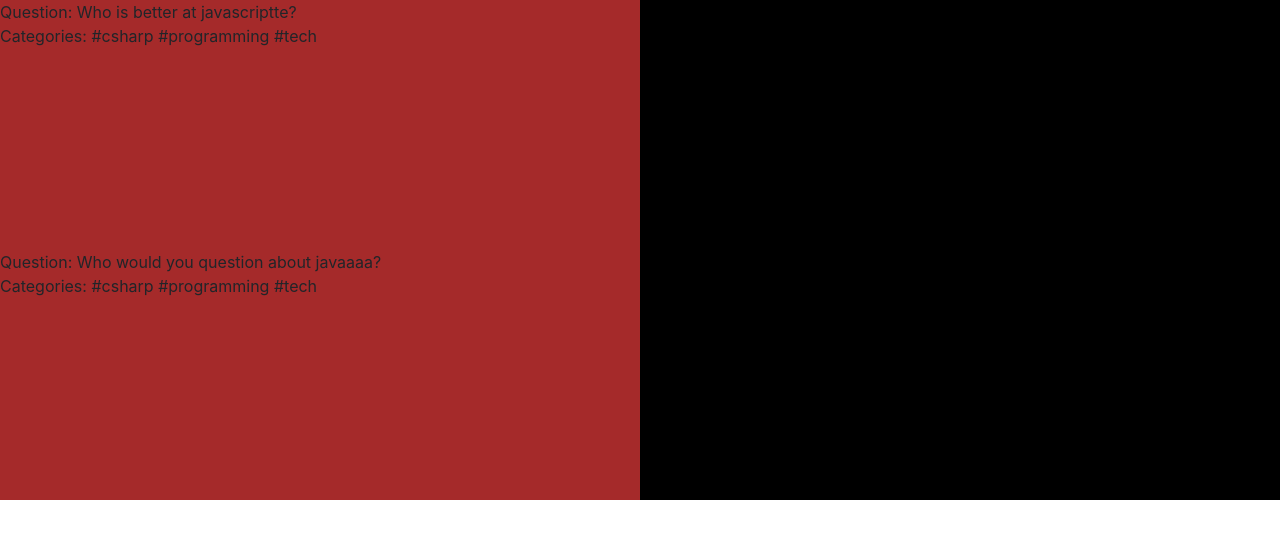
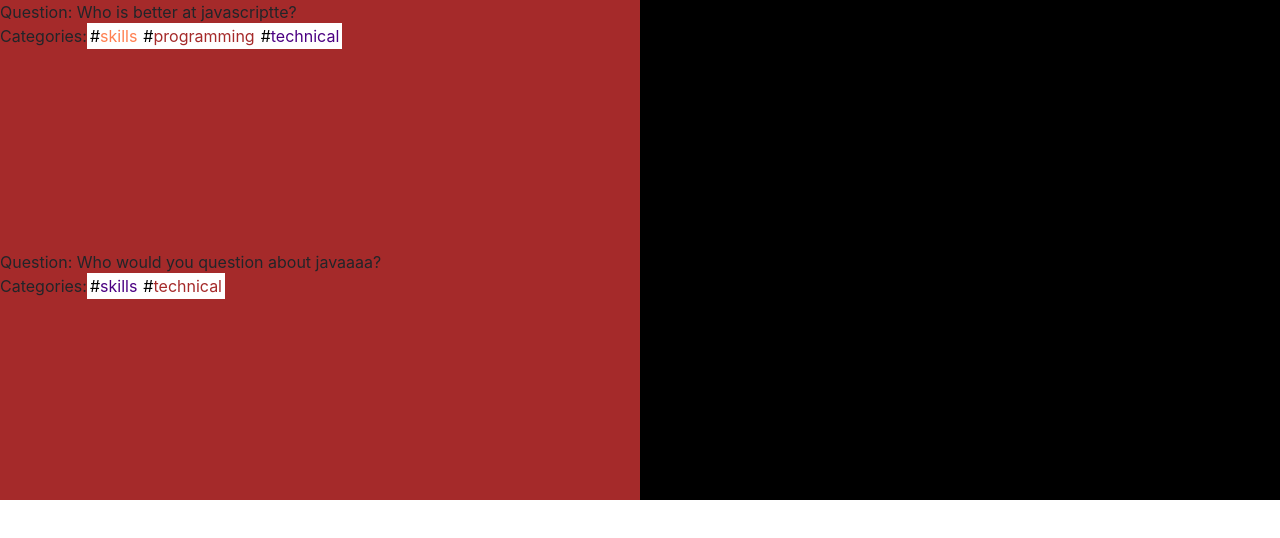
Before and after one commit to vitmistina/skill-comparator, a React (Create React App) app: page /new in a window 1280 px wide. Shown: the top 538 px of the page. Built offline with nearby package versions, Linux system fonts and the light colour scheme.

Commit message:
Modified the question component

```diff
--- a/src/Question.js
+++ b/src/Question.js
@@ -1,6 +1,7 @@
 import React from "react";
 import QRCode from "qrcode";
 import "./Question.css";
+import Categorie from "./Categorie";
 
 class Question extends React.Component {
   constructor(props) {
@@ -16,7 +17,12 @@ class Question extends React.Component {
     return (
       <div className="question1">
         <div>Question: {this.props.question.question}</div>
-        <div>Categories: #csharp #programming #tech </div>
+        <div>
+          Categories:
+          {Object.keys(this.props.question.categories).map(key => (
+            <Categorie name={this.props.question.categories[key]} />
+          ))}
+        </div>
       </div>
     );
   }
```
